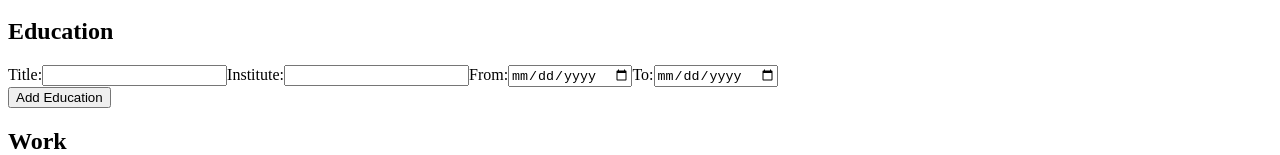
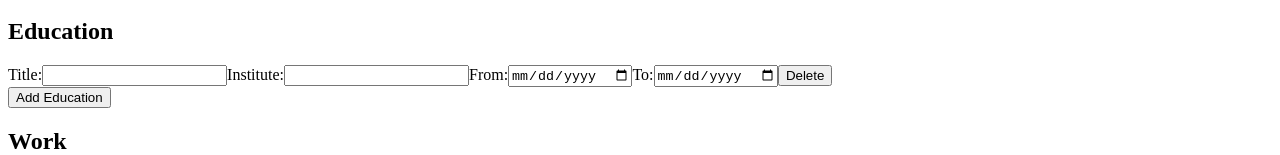
Before and after one commit to 01zulfi/cv-application, a React (Create React App) app: page / in a window 1280 px wide. Both pictures are taken after typing "Sample", "Sample", "name@example.com", "Sample" into the empty fields and a click on the button "Add Education". Shown: the part 191-346 px from the top of the page. Built offline with nearby package versions, Linux system fonts and the light colour scheme.

Commit message:
Add delete education & work forms functionality

```diff
--- a/src/components/EducationInfoForm.js
+++ b/src/components/EducationInfoForm.js
@@ -2,6 +2,10 @@ import React, { Component } from "react";
 import PropTypes from "prop-types";
 
 class EducationInfoForm extends Component {
+  static removeForm(event) {
+    event.target.parentNode.remove();
+  }
+
   render() {
     const { quantity } = this.props;
 
@@ -23,6 +27,7 @@ class EducationInfoForm extends Component {
           To:
           <input type="date" id="education-end-date" />
         </label>
+        <button type="button" onClick={EducationInfoForm.removeForm}>Delete</button>
       </form>
     );
 
--- a/src/components/WorkInfoForm.js
+++ b/src/components/WorkInfoForm.js
@@ -2,6 +2,10 @@ import React, { Component } from "react";
 import PropTypes from "prop-types";
 
 class WorkInfoForm extends Component {
+  static removeForm(event) {
+    event.target.parentNode.remove();
+  }
+
   render() {
     const form = (
       <form>
@@ -21,8 +25,8 @@ class WorkInfoForm extends Component {
           To:
           <input type="date" id="work-end-date" />
         </label>
+        <button type="button" onClick={WorkInfoForm.removeForm}>Delete</button>
       </form>
-
     );
 
     const { quantity } = this.props;
```
